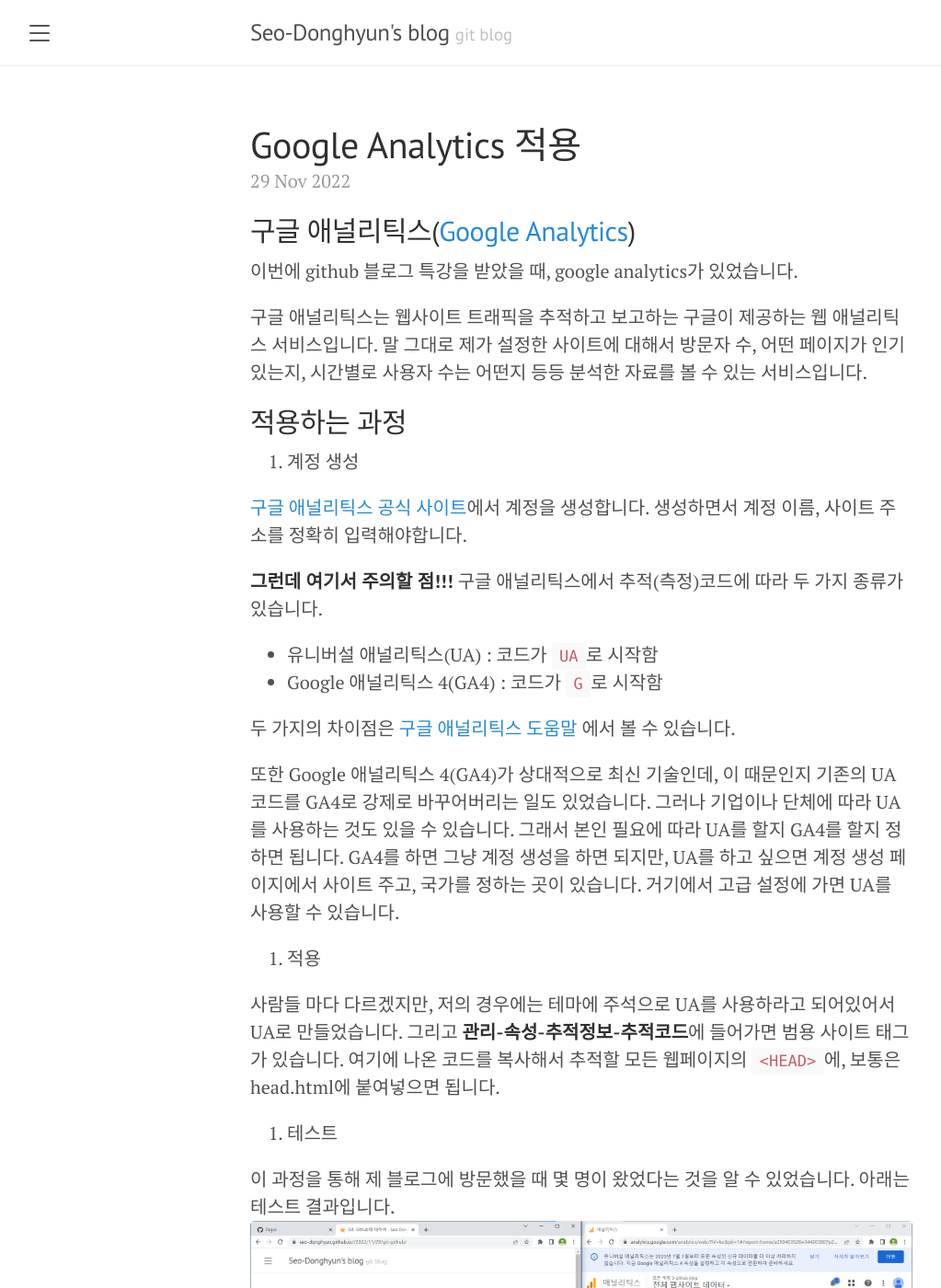
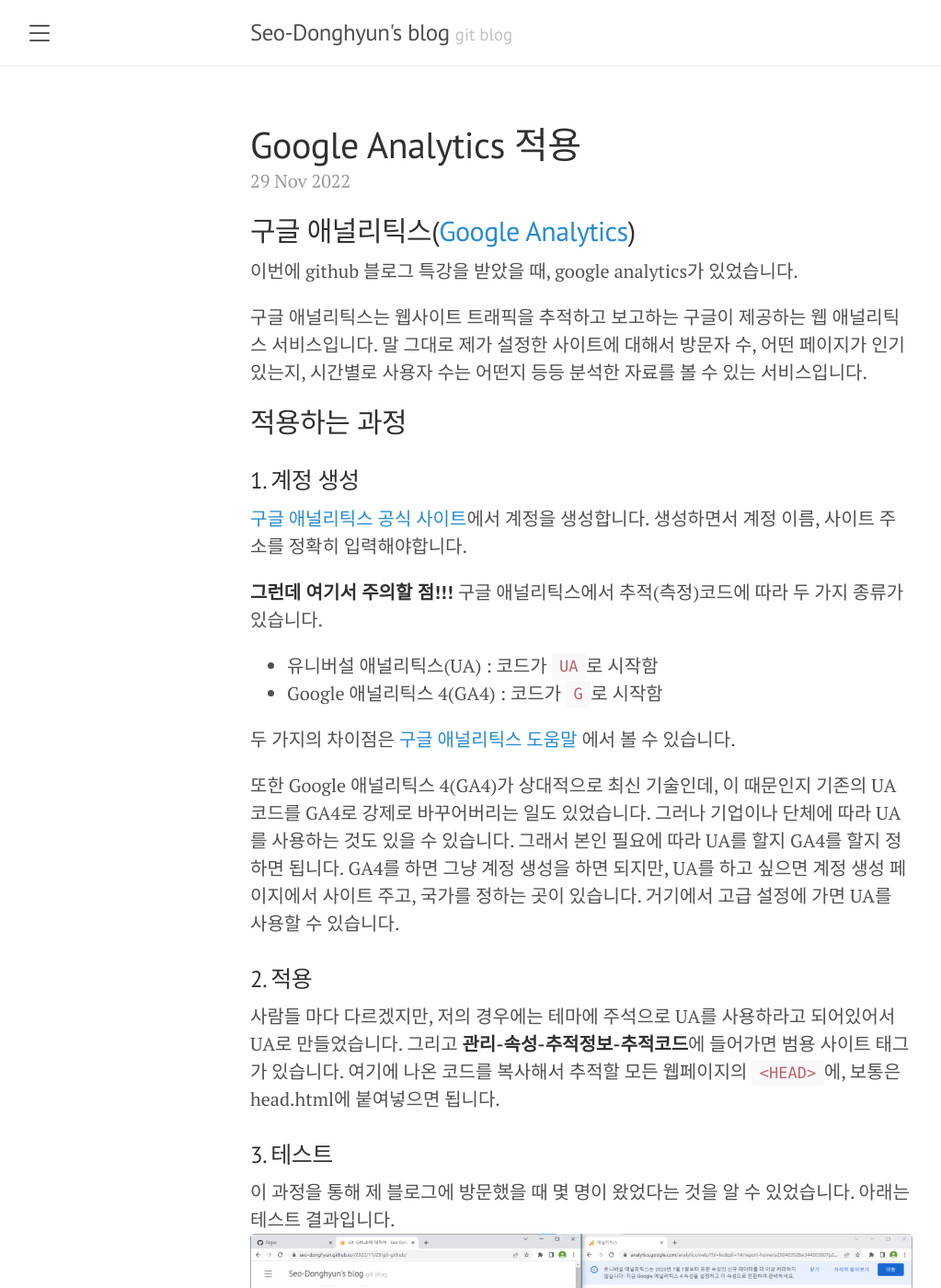
Before and after one commit to Seo-Donghyun/Seo-Donghyun.github.io, a Jekyll site: the page built from _posts/2022-11-29-google-analytics.md, in a window 1280 px wide and 1400 px high. Shown: the whole window at 92% size, without its empty margins (8-1031 px from the left). Built offline with Jekyll 4.4.1, drawn with Linux system fonts in a browser that asks for light colours; comment, search, counter and statistics services are not loaded.

Commit message:
modified: google-analytics post

```diff
--- a/_posts/2022-11-29-google-analytics.md
+++ b/_posts/2022-11-29-google-analytics.md
@@ -12,7 +12,7 @@ comments: true
 
 ## 적용하는 과정
 
-1. 계정 생성
+### 1. 계정 생성
 
 [구글 애널리틱스 공식 사이트](https://www.google.com/analytics/web/?hl=ko)에서 계정을 생성합니다. 생성하면서 계정 이름, 사이트 주소를 정확히 입력해야합니다.
 
@@ -25,11 +25,11 @@ comments: true
 
 또한 Google 애널리틱스 4(GA4)가 상대적으로 최신 기술인데, 이 때문인지 기존의 UA코드를 GA4로 강제로 바꾸어버리는 일도 있었습니다. 그러나 기업이나 단체에 따라 UA를 사용하는 것도 있을 수 있습니다. 그래서 본인 필요에 따라 UA를 할지 GA4를 할지 정하면 됩니다. GA4를 하면 그냥 계정 생성을 하면 되지만, UA를 하고 싶으면 계정 생성 페이지에서 사이트 주고, 국가를 정하는 곳이 있습니다. 거기에서 고급 설정에 가면 UA를 사용할 수 있습니다.
 
-2. 적용
+### 2. 적용
 
 사람들 마다 다르겠지만, 저의 경우에는 테마에 주석으로 UA를 사용하라고 되어있어서 UA로 만들었습니다. 그리고 **관리-속성-추적정보-추적코드**에 들어가면 범용 사이트 태그가 있습니다. 여기에 나온 코드를 복사해서 추적할 모든 웹페이지의 `<HEAD>`에, 보통은 head.html에 붙여넣으면 됩니다.
 
-3. 테스트
+### 3. 테스트
 
 이 과정을 통해 제 블로그에 방문했을 때 몇 명이 왔었다는 것을 알 수 있었습니다. 아래는 테스트 결과입니다.
 ![google analytics](/assets/images/gooanalpost1.png "google analytics")
```
